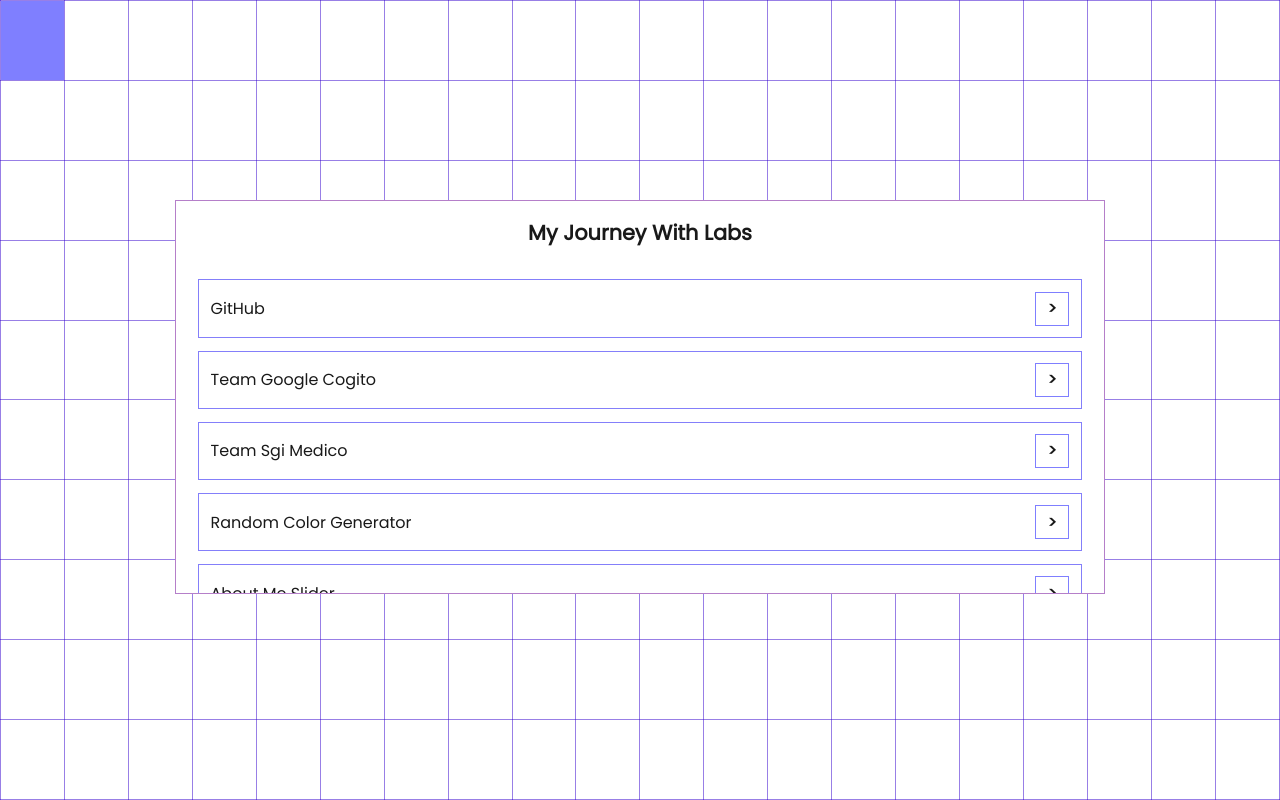
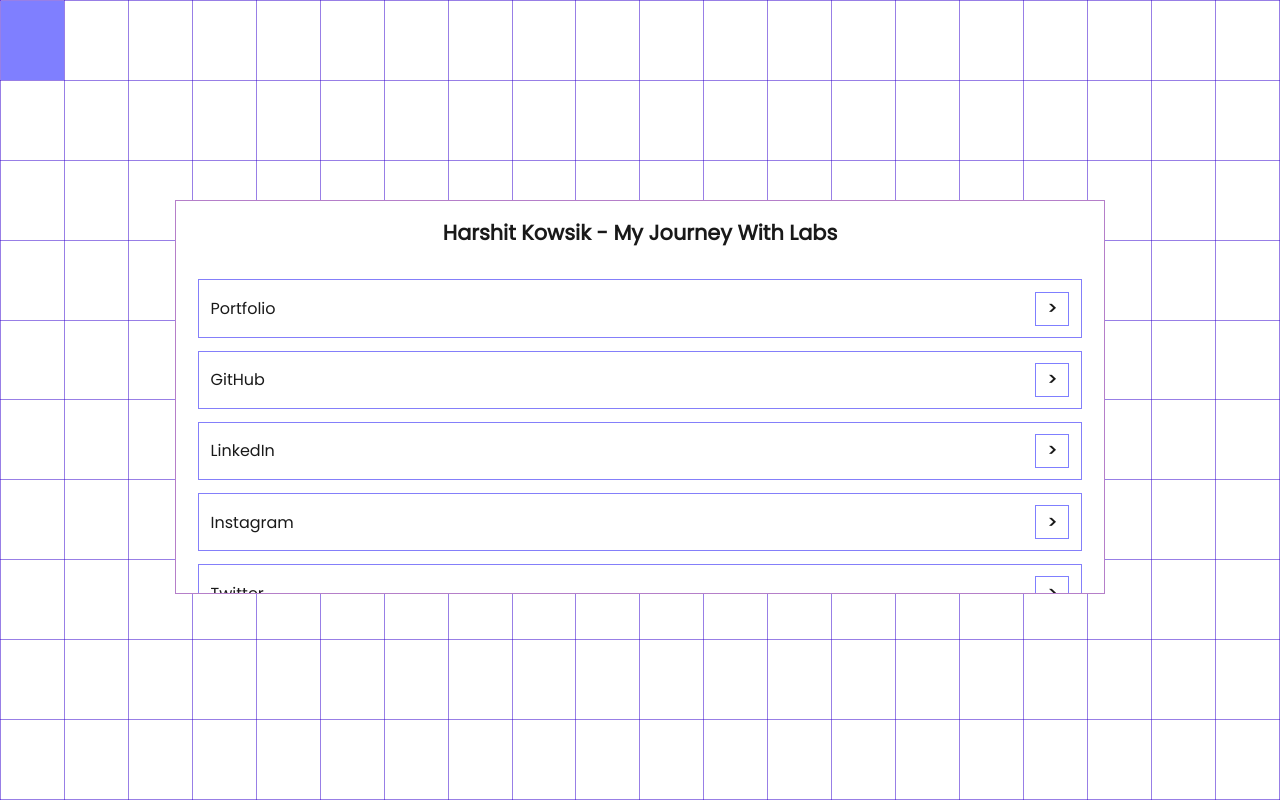
Before and after one commit to harshitkowsik/my-journey-with-labs, a plain HTML site: page index.html in a window 1280 px wide. Drawn offline with Linux system fonts and the light colour scheme.

Commit message:
Update index.html

```diff
--- a/index.html
+++ b/index.html
@@ -9,9 +9,10 @@
     <link href='https://fonts.googleapis.com/css?family=Poppins' rel='stylesheet'>
     <link rel="icon" type="image/x-icon"
         href="https://img.freepik.com/premium-vector/code-icon-3d-rendering-digital-symbol_593228-80.jpg">
-      <meta name="description" content="My Journey With Labs (Harshit Kowsik)">
-  <meta name="keywords" content="my journey with labs, harshit kowsik, myjourneywithlabs, kowsik, harshit kowsik github, harshit kowsik linkedin, harshit kowsik instagram, my journey with labs harshit kowsik">
-  <meta name="author" content="Harshit Kowsik">
+    <meta name="description" content="My Journey With Labs (Harshit Kowsik)">
+    <meta name="keywords"
+        content="my journey with labs, harshit kowsik, myjourneywithlabs, kowsik, harshit kowsik github, harshit kowsik linkedin, harshit kowsik instagram, my journey with labs harshit kowsik">
+    <meta name="author" content="Harshit Kowsik">
 </head>
 
 <body>
@@ -239,41 +240,46 @@
     </table>
     <span class="main">
         <span class="title">
-            My Journey With Labs
+           Harshit Kowsik - My Journey With Labs
         </span>
         <br>
         <div class="links">
-            GitHub
-            <a href="https://github.com/harshitkowsik" target="_blank"><div class="link-bt"><b>></b>
-            </div></a>
+            Portfolio
+            <a href="https://harshitkowsik.vercel.app/" target="_blank">
+                <div class="link-bt"><b>></b>
+                </div>
+            </a>
         </div>
         <div class="links">
-            Team Google Cogito<a href="https://github.com/harshitkowsik/for_team_cogito" target="_blank"><div class="link-bt"><b>></b>
-            </div></a>
+            GitHub
+            <a href="https://github.com/harshitkowsik" target="_blank">
+                <div class="link-bt"><b>></b>
+                </div>
+            </a>
         </div>
         <div class="links">
-            Team Sgi Medico <a href="https://github.com/harshitkowsik/for_team_sgi_medico" target="_blank"><div class="link-bt"><b>></b>
-            </div></a>
-        </div>
-<div class="links">
-            Random Color Generator<a href="https://github.com/harshitkowsik/random_color_generator" target="_blank"><div class="link-bt"><b>></b>
-            </div></a>
-        </div>
- <div class="links">
-            About Me Slider<a href="https://github.com/harshitkowsik/about_me_slider" target="_blank"><div class="link-bt"><b>></b>
-            </div></a>
+            LinkedIn<a href="https://in.linkedin.com/in/harshitkowsik" target="_blank">
+                <div class="link-bt"><b>></b>
+                </div>
+            </a>
         </div>
         <div class="links">
-            LinkedIn<a href="https://in.linkedin.com/in/harshitkowsik" target="_blank"><div class="link-bt"><b>></b>
-            </div></a>
+            Instagram<a href="https://www.instagram.com/harshitkowsik/" target="_blank">
+                <div class="link-bt"><b>></b>
+                </div>
+            </a>
         </div>
         <div class="links">
-            Instagram<a href="https://www.instagram.com/harshitkowsik/" target="_blank"><div class="link-bt"><b>></b>
-            </div></a>
+            Twitter<a href="https://x.com/harshitkowsik" target="_blank">
+                <div class="link-bt"><b>></b>
+                </div>
+            </a>
         </div>
         <div class="links">
-            &nbsp<a href="#" target="_blank"><div class="link-bt"><b>></b>
-            </div></a>
+            Twitter<a href="https://x.com/harshitkowsik" target="_blank">
+                <div class="link-bt"><b>></b>
+                </div>
+            </a>
         </div>
     </span>
 </body>
```
